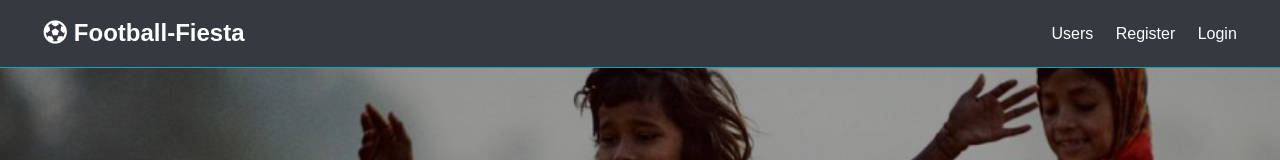
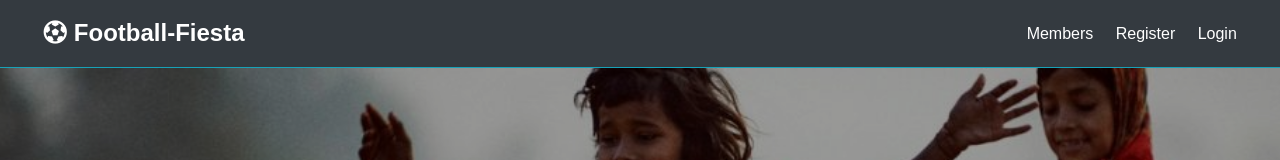
Before and after one commit to rajput-shivam/Football-Fiesta-Website, a React (Create React App) app in the folder client/: page / in a window 1280 px wide. Shown: the top 160 px of the page. Built offline with nearby package versions, Linux system fonts and the light colour scheme; no server answers.

Commit message:
retreval added

```diff
--- a/client/src/components/layout/Navbar.js
+++ b/client/src/components/layout/Navbar.js
@@ -31,7 +31,7 @@ const Navbar = ({ auth: { isAuthenticated }, logout }) => {
   const guestLinks = (
     <ul>
       <li>
-        <Link to="/profiles">Users</Link>
+        <Link to="/profiles">Members</Link>
       </li>
       <li>
         <Link to="/register">Register</Link>
```
